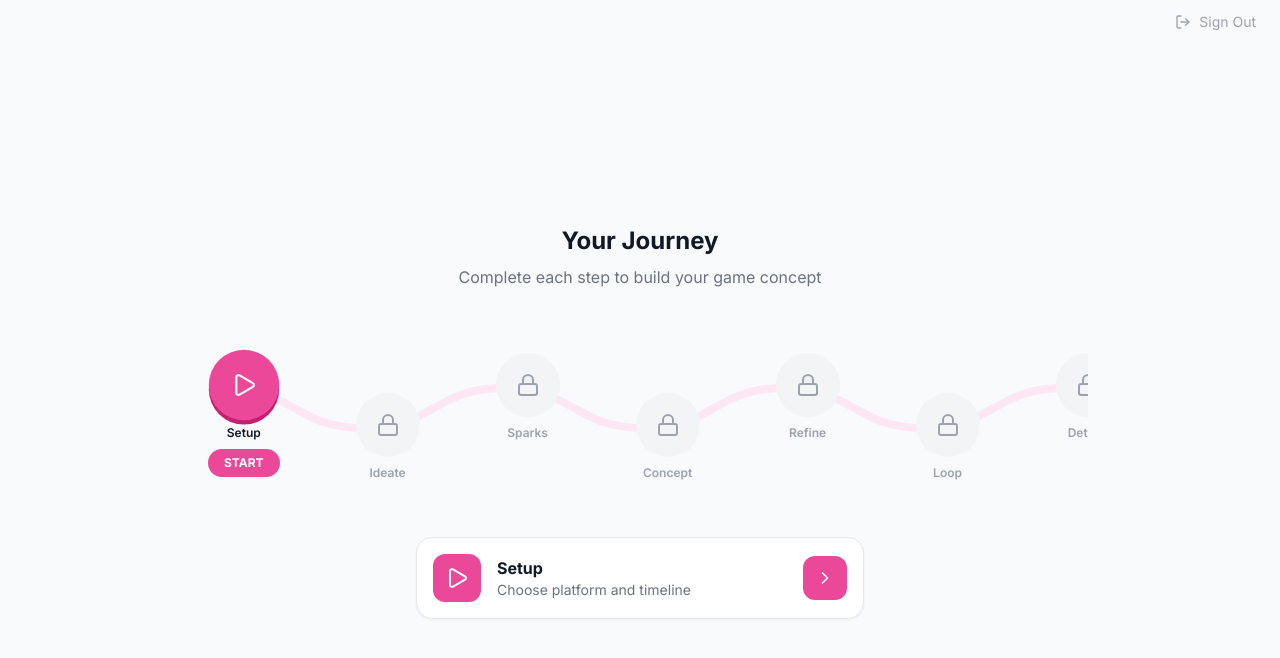
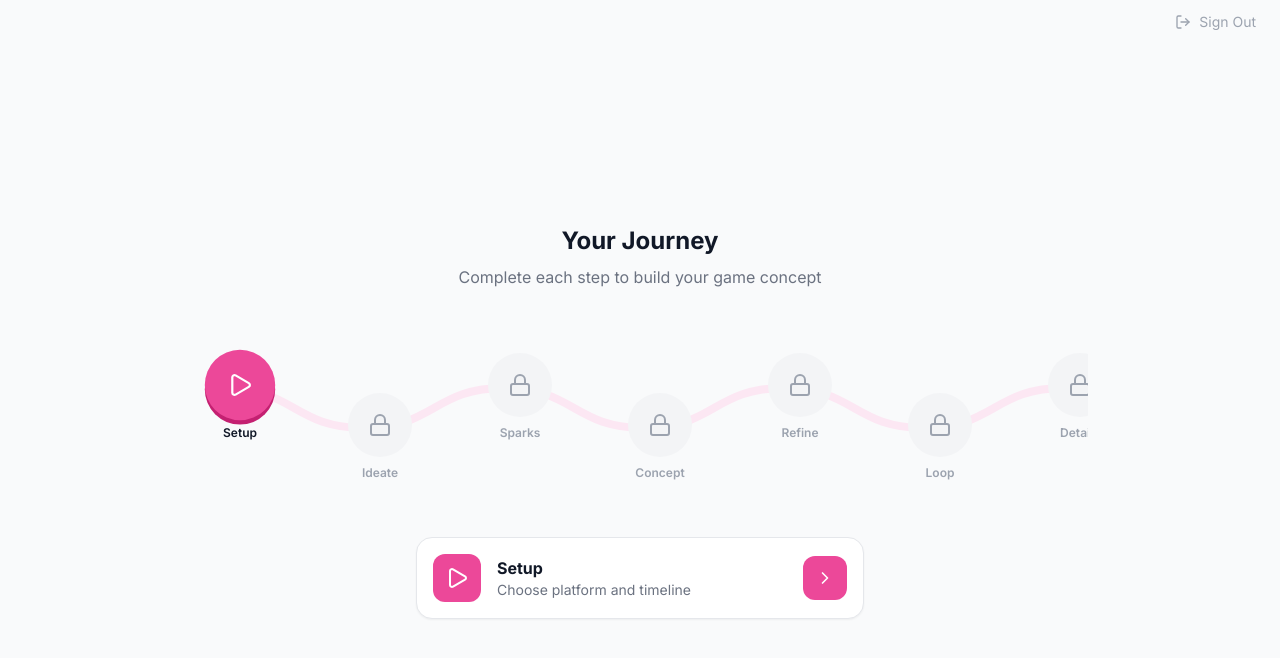
Before and after one commit to austinway-boop/CreateAGameWithMe.Dev, a Next.js app: page /journey in a window 1280 px wide. Shown: the top 658 px of the page. Built offline with nearby package versions, Linux system fonts and the light colour scheme; no server answers.

Commit message:
Remove START button under icons
Co-authored-by: Cursor <cursoragent@cursor.com>

```diff
--- a/components/JourneyView.tsx
+++ b/components/JourneyView.tsx
@@ -156,16 +156,6 @@ export function JourneyView({ currentStep }: { currentStep?: string }) {
                     }`}>
                       {step.label}
                     </span>
-
-                    {isCurrent && (
-                      <button
-                        onClick={() => router.push(`/${step.path}`)}
-                        className="mt-2 px-4 py-1.5 rounded-full text-white text-xs font-bold"
-                        style={{ backgroundColor: step.color }}
-                      >
-                        {currentIndex === 0 ? 'START' : 'GO'}
-                      </button>
-                    )}
                   </div>
                 );
               })}
```
